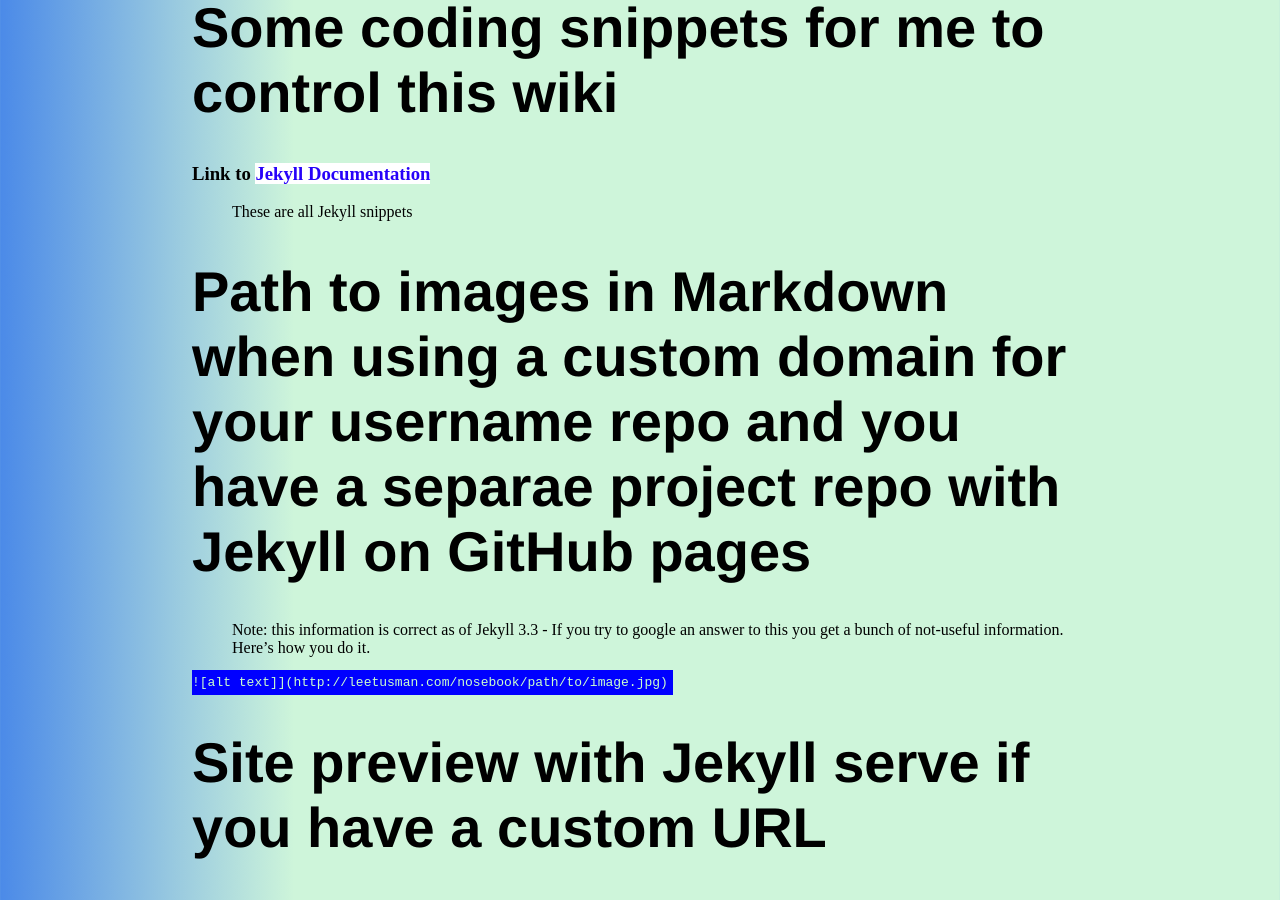
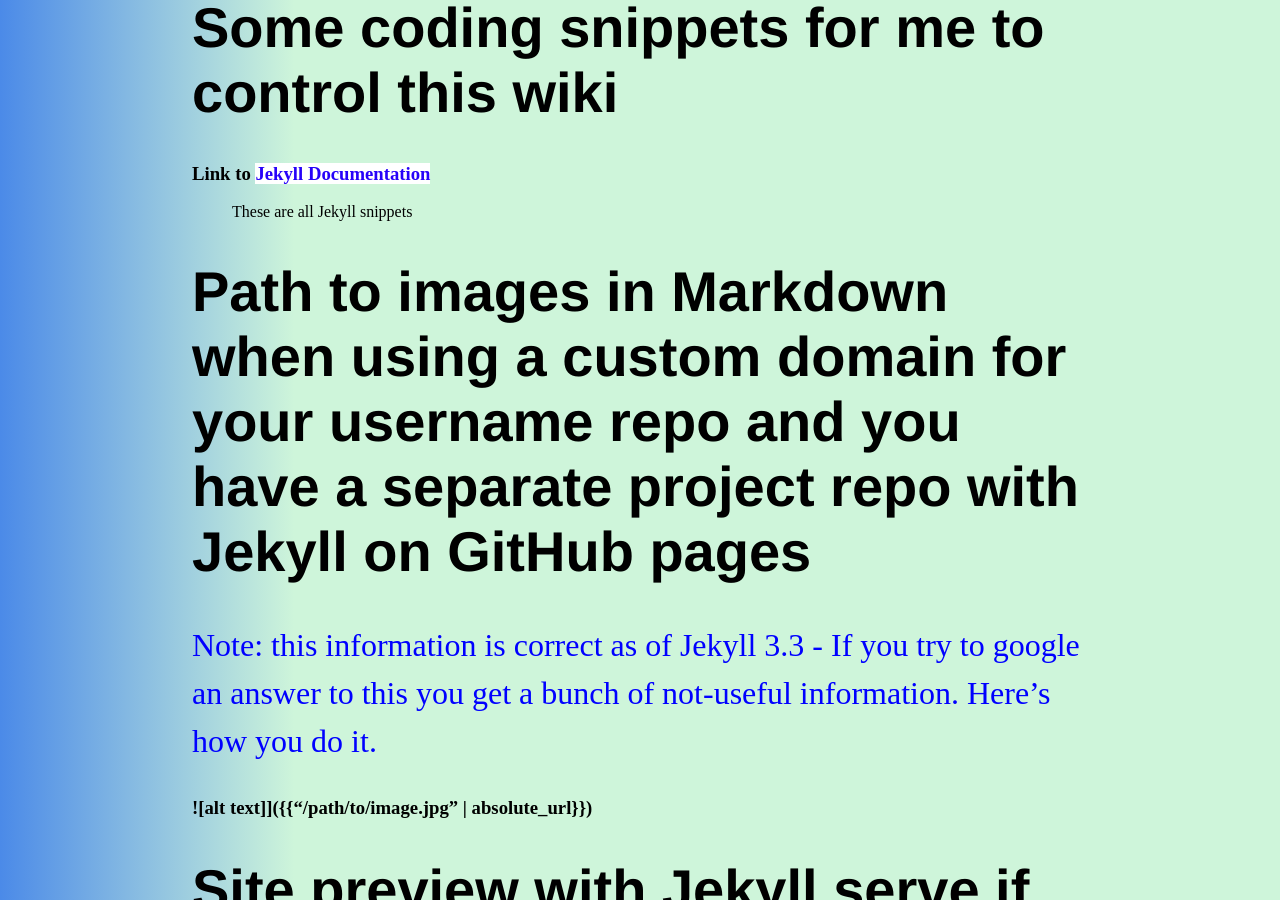
Before and after one commit to lee2sman/nosebook, a Jekyll site: the page built from _posts/2018-02-04-jekyll-cheatsheet.md, in a window 1280 px wide and 900 px high, scrolled down 412 px. Built offline with Jekyll 4.4.1, drawn with Linux system fonts in a browser that asks for light colours; some of the changed text lies outside the part shown.

Commit message:
found a workaround to display Liquid codeblock sample code

````diff
--- a/_posts/2018-02-04-jekyll-cheatsheet.md
+++ b/_posts/2018-02-04-jekyll-cheatsheet.md
@@ -11,13 +11,11 @@
 
 * These are all Jekyll snippets
 
-# Path to images in Markdown when using a custom domain for your username repo and you have a separae project repo with Jekyll on GitHub pages
+# Path to images in Markdown when using a custom domain for your username repo and you have a separate project repo with Jekyll on GitHub pages
 
-* Note: this information is correct as of Jekyll 3.3 - If you try to google an answer to this you get a bunch of not-useful information. Here's how you do it.
+Note: this information is correct as of Jekyll 3.3 - If you try to google an answer to this you get a bunch of not-useful information. Here's how you do it.
 
-```
-![alt text]]({{"/path/to/image.jpg" | absolute_url}})
-```
+### ![alt text]]({\{"/path/to/image.jpg" | absolute_url}})
 
 # Site preview with Jekyll serve if you have a custom URL
 
@@ -37,7 +35,7 @@
 1. Open ```_config.yml``` and set ```baseurl``` to ```/project-name``` which here is ```nosebook```
 2.  When referencing CSS files in your _layouts directory , use ```{{ site.baseurl}}path/to/css``` which for me looks like ```<link rel="stylesheet" type="text/css" href="{{ site.baseurl}}/css/main.css">```
 3.  For links from pages, use this same form. Example, for my link to home ```<li><a href="{{ site.baseurl }}/">Home</a></li>```
-4. For internal links or permalinks, format is exactly this: ```{{ site.baseurl }}{{ post.url }}
+4. For internal links or permalinks, format is exactly this: **{\{ site.baseurl }}{\{ post.url }}**
 
 # Front Matter
 
````
